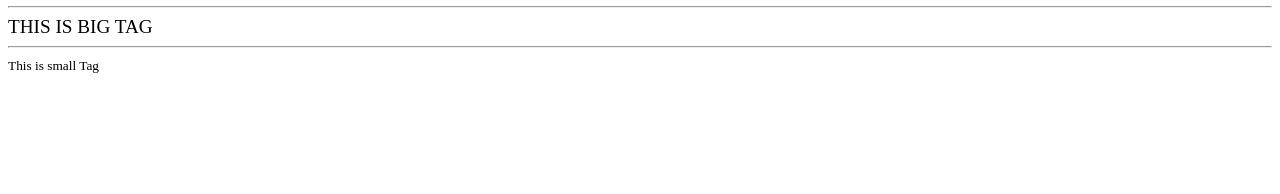
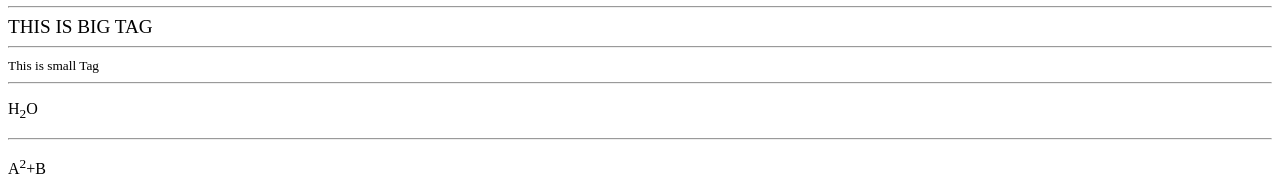
Before and after one commit to HDS07/web-development-, a plain HTML site: page index.html in a window 1280 px wide. Shown: the part 611-805 px from the top of the page. Drawn offline with Linux system fonts and the light colour scheme.

Commit message:
day 4th commit

```diff
--- a/index.html
+++ b/index.html
@@ -32,6 +32,10 @@
     <big>THIS IS BIG TAG</big>
     <hr />
     <small>This is small Tag</small>
+    <hr />
+    <p>H<sub>2</sub>O</p>
+    <hr />
+    <p>A<sup>2</sup>+B</p>
 
 
 
```
